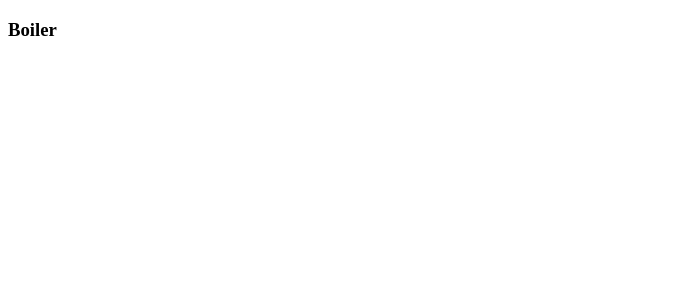
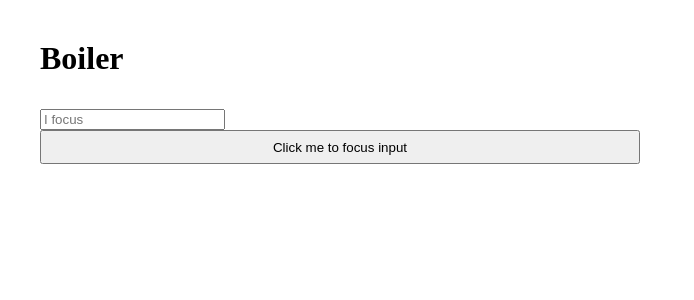
Before and after one commit to ahrjarrett/boiler, a React (Create React App) app: page / in a window 1280 px wide. Shown: the top 300 px of the page, without its empty margins (0-694 px from the left). Built offline with nearby package versions, Linux system fonts and the light colour scheme.

Commit message:
basic dependencies

```diff
--- a/package.json
+++ b/package.json
@@ -3,9 +3,13 @@
   "version": "0.1.0",
   "private": true,
   "dependencies": {
+    "lodash": "^4.17.15",
+    "prettier": "^1.18.2",
     "react": "^16.9.0",
     "react-dom": "^16.9.0",
-    "react-scripts": "3.1.1"
+    "react-scripts": "3.1.1",
+    "styled-components": "^4.3.2",
+    "uuid": "^3.3.3"
   },
   "scripts": {
     "start": "react-scripts start",
--- a/src/components/App/App.js
+++ b/src/components/App/App.js
@@ -1,7 +1,18 @@
-import React from 'react'
+import React from "react";
+import styled from "styled-components/macro";
+import * as S from "styled";
 
 export default function App() {
   return (
-    <h3>Boiler</h3>
-  )
+    <S.Outermost>
+      <S.Container>
+        <S.Title>Boiler</S.Title>
+
+        <S.Form>
+          <input placeholder="I focus" />
+          <S.Button>Click me to focus input</S.Button>
+        </S.Form>
+      </S.Container>
+    </S.Outermost>
+  );
 }
--- /dev/null
+++ b/src/styled/index.js
@@ -0,0 +1,27 @@
+import styled from "styled-components";
+
+export const Outermost = styled.div`
+  display: flex;
+  width: 100%;
+`;
+
+export const Container = styled.div`
+  display: flex;
+  flex-direction: column;
+  width: 100%;
+  max-width: 1200px;
+  margin: 0 auto;
+`;
+
+export const Title = styled.h3`
+  font-size: 32px;
+`;
+
+export const Button = styled.button`
+  width: 100%;
+  padding: 7.5px 15px;
+`;
+
+export const Form = styled.form`
+  width: 50%;
+`;
```
Also changed, not shown: .prettierrc.json (added), 1 other file (tests, documents, lock files or other folders).
